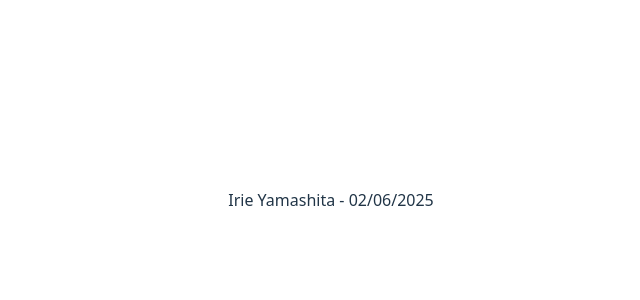
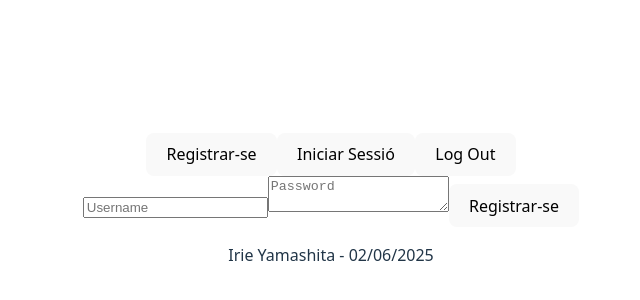
Before and after one commit to irie-yamashita/frontend_solveTheX_YamashitaIrie, a Vue app: page /registre in a window 1280 px wide. Shown: the part 200-500 px from the top of the page, without its empty margins (309-949 px from the left). Built offline with nearby package versions, Linux system fonts and the light colour scheme.

Commit message:
Add funcionalitats Registrar, Log In i LogOut

```diff
--- a/src/App.vue
+++ b/src/App.vue
@@ -1,8 +1,10 @@
 <script setup lang="ts">
 //import HelloWorld from './components/HelloWorld.vue';
+import Header from './components/Header.vue';
 import Footer from './components/Footer.vue';
 </script>
 <template>
+  <Header></Header>
   <main>
     <router-view />
   </main>
--- /dev/null
+++ b/src/components/Header.vue
@@ -0,0 +1,41 @@
+<script setup>
+
+import { ref, onMounted } from 'vue';
+import { useRouter } from 'vue-router';
+
+const router = useRouter();
+const username = ref(localStorage.getItem('username') || ''); // Inicialitza amb el valor de localStorage
+
+// Funció per portar a la pàgina de registre
+const registrar = () => {
+    router.push('/registre');
+};
+
+// Funció per portar a la pàgina de log in
+const login = async () => {
+    router.push('/login');
+    username.value = localStorage.getItem('username');
+};
+
+
+// Funció per tancar sessió
+const logout = () => {
+    localStorage.removeItem('token');
+    localStorage.removeItem('username');
+
+    username.value = '';
+
+    router.push('/login');
+};
+
+
+</script>
+
+<template>
+  <nav>
+    <p v-if="username">Benvingut/da, {{ username }}!</p>
+    <button @click="registrar">Registrar-se</button>
+    <button @click="login">Iniciar Sessió</button>
+    <button @click="logout">Log Out</button>
+  </nav>
+</template>
--- a/src/router.ts
+++ b/src/router.ts
@@ -3,6 +3,8 @@ import { createRouter, createWebHistory } from 'vue-router';
 import LlistaToDos from './views/LlistaToDos.vue';
 import AfegirToDo from './views/AfegirToDo.vue';
 import ModificarToDo from './views/ModificarToDo.vue';
+import Registre from './views/Registre.vue';
+import LogIn from './views/LogIn.vue';
 
 const routes = [
   {
@@ -19,6 +21,16 @@ const routes = [
     path: '/modificarToDo/:id',
     name: 'ModificarToDo',
     component: ModificarToDo
+  },
+  {
+    path: '/registre',
+    name: 'Registre',
+    component: Registre
+  },
+  {
+    path: '/login',
+    name: 'LogIn',
+    component: LogIn
   }
 ];
 
--- /dev/null
+++ b/src/views/LogIn.vue
@@ -0,0 +1,62 @@
+
+<script setup>
+    import { ref } from 'vue';
+    import { useRouter } from 'vue-router';
+
+    const error = ref('');
+    const router = useRouter();
+
+    // Defineixo l'objecte nou per guardar la info del nou user
+    const nouUser = ref({
+        username: '',
+        password: ''
+    });
+
+
+    // Funció per iniciar sessió
+    const login = async () => {
+        if(nouUser.value.username == '' || nouUser.value.password == '') {
+            error.value = 'Falta algun camp!';
+            return;
+        } else {
+            try {
+                const resposta = await fetch('http://localhost:3000/usuaris/login', {
+                    method: 'POST',
+                    headers: { 'Content-Type': 'application/json' },
+                    body: JSON.stringify(nouUser.value)
+                });
+
+                const data = await resposta.json();
+
+                if (!resposta.ok) {
+                    error.value = data.error
+                    return;
+                }
+                error.value = '';
+
+                console.log("Token: ", data.token);
+
+                localStorage.setItem('token', data.token);
+                localStorage.setItem('username', data.user.username);
+                router.push('/'); // tornar a la pàgina principal
+            } catch (error) {
+                console.error("Error en registrar l'usuari", error);
+            }
+        }
+
+    };
+
+
+</script>
+
+
+<template>
+
+<div>
+    <input v-model="nouUser.username" type="text" placeholder="Username" required/>
+    <textarea v-model="nouUser.password" placeholder="Password"></textarea>
+
+    <button @click="login">Inicia sessió</button>
+    <p class="error">{{ error }}</p>
+</div>
+</template>
--- /dev/null
+++ b/src/views/Registre.vue
@@ -0,0 +1,49 @@
+
+<script setup>
+    import { ref } from 'vue';
+    import { useRouter } from 'vue-router';
+    import Header from '../components/Header.vue';
+
+    const error = ref('');
+    const router = useRouter();
+
+    // Defineixo l'objecte nou per guardar la info del nou user
+    const nouUser = ref({
+        username: '',
+        password: ''
+    });
+
+
+    // Funció per registrar nous usuaris
+    const registrar = async () => {
+        if(nouUser.value.username == '' || nouUser.value.contrasenya == '') {
+            error.value = 'Falta algun camp!';
+        } else {
+            try {
+                const resposta = await fetch('http://localhost:3000/usuaris', {
+                    method: 'POST',
+                    headers: { 'Content-Type': 'application/json' },
+                    body: JSON.stringify(nouUser.value)
+                });
+
+                //router.push('/'); // tornar a la pàgina principal
+            } catch (error) {
+                console.error("Error en registrar l'usuari", error);
+            }
+        }
+
+    };
+
+
+</script>
+
+
+<template>
+<div>
+    <input v-model="nouUser.username" type="text" placeholder="Username" required/>
+    <textarea v-model="nouUser.password" placeholder="Password"></textarea>
+
+    <button @click="registrar">Registrar-se</button>
+    <p class="error">{{ error }}</p>
+</div>
+</template>
```
